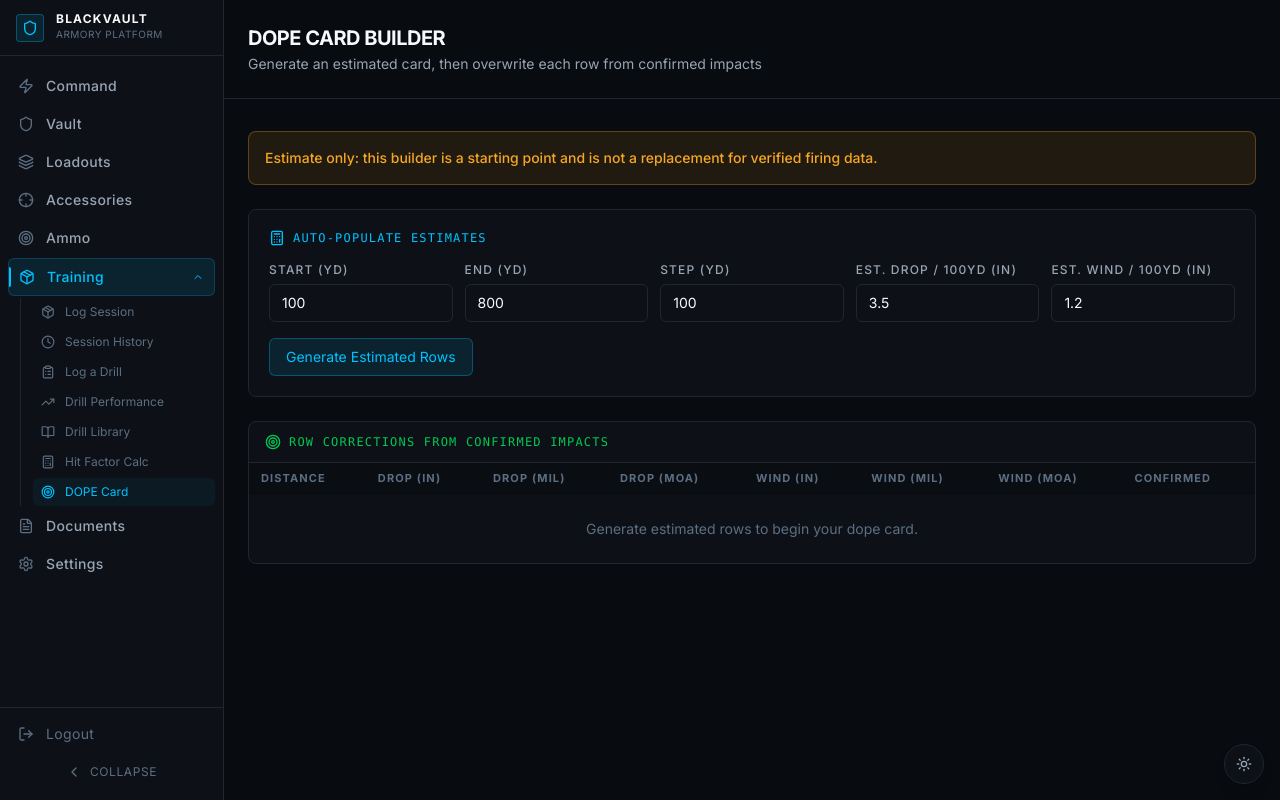
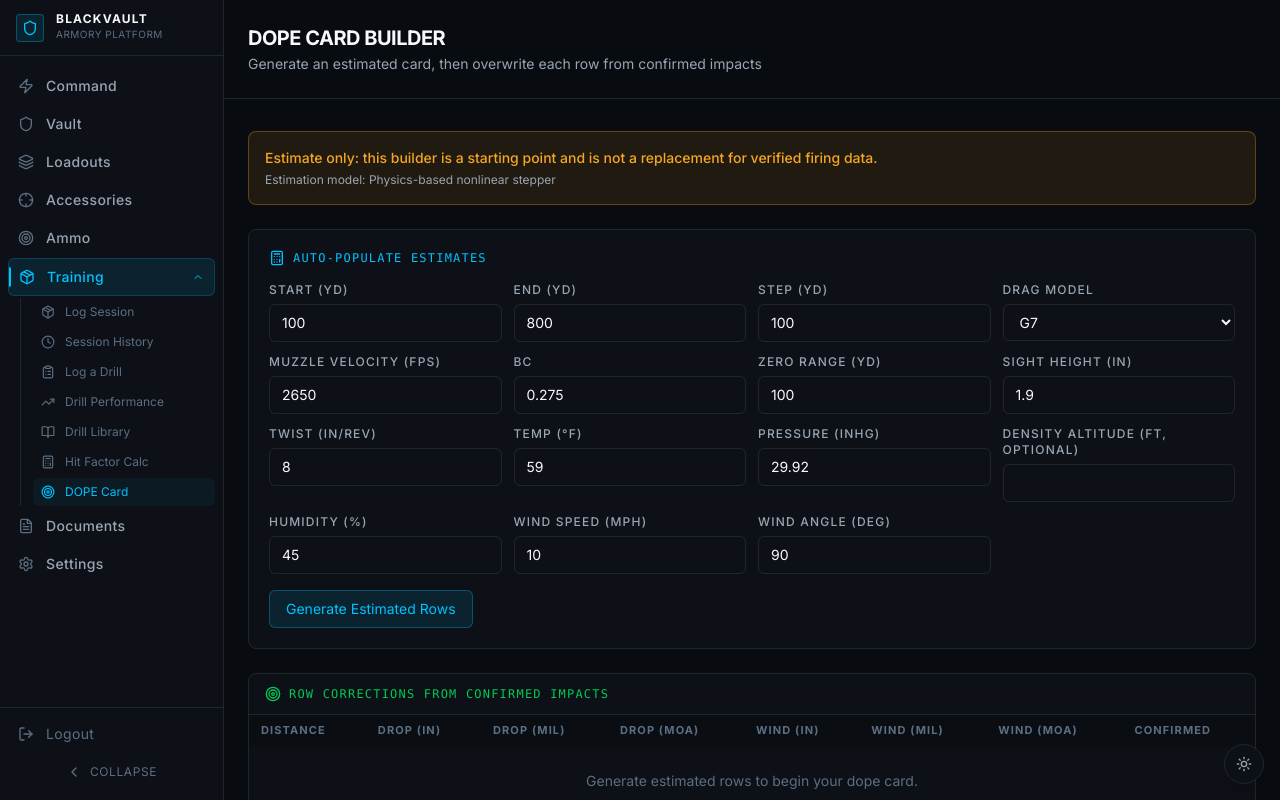
Before and after one commit to theaveragedeveloper/ProjectBlackVault, a Next.js app: page /range/dope-card in a window 1280 px wide. Built offline with nearby package versions, Linux system fonts and the light colour scheme.

Commit message:
Add physics-based ballistics solver for dope card

```diff
--- a/src/app/range/dope-card/page.tsx
+++ b/src/app/range/dope-card/page.tsx
@@ -9,6 +9,7 @@ import {
   type AngularDopeRow,
   type DopeRowCorrection,
 } from "@/lib/ballistics/dope";
+import { solveTrajectoryRows, type DragModel } from "@/lib/ballistics/solver";
 import { Calculator, Target } from "lucide-react";
 
 const INPUT_CLASS =
@@ -20,11 +21,22 @@ export default function DopeCardPage() {
   const [endYd, setEndYd] = useState("800");
   const [stepYd, setStepYd] = useState("100");
 
-  const [dropPer100YdIn, setDropPer100YdIn] = useState("3.5");
-  const [windPer100YdIn, setWindPer100YdIn] = useState("1.2");
+  const [muzzleVelocityFps, setMuzzleVelocityFps] = useState("2650");
+  const [ballisticCoefficient, setBallisticCoefficient] = useState("0.275");
+  const [dragModel, setDragModel] = useState<DragModel>("G7");
+  const [zeroRangeYd, setZeroRangeYd] = useState("100");
+  const [sightHeightIn, setSightHeightIn] = useState("1.9");
+  const [twistIn, setTwistIn] = useState("8");
+  const [temperatureF, setTemperatureF] = useState("59");
+  const [pressureInHg, setPressureInHg] = useState("29.92");
+  const [densityAltitudeFt, setDensityAltitudeFt] = useState("");
+  const [humidityPercent, setHumidityPercent] = useState("45");
+  const [windSpeedMph, setWindSpeedMph] = useState("10");
+  const [windAngleDeg, setWindAngleDeg] = useState("90");
 
   const [rows, setRows] = useState<AngularDopeRow[]>([]);
   const [corrections, setCorrections] = useState<Record<number, DopeRowCorrection>>({});
+  const estimationModel = "Physics-based nonlinear stepper";
 
   const estimateSummary = useMemo(() => {
     if (!rows.length) return null;
@@ -33,22 +45,24 @@ export default function DopeCardPage() {
   }, [rows]);
 
   function handleGenerate() {
-    const start = Number(startYd);
-    const end = Number(endYd);
-    const step = Number(stepYd);
-    const dropRate = Number(dropPer100YdIn);
-    const windRate = Number(windPer100YdIn);
+    const distanceRows = generateDistanceRows(Number(startYd), Number(endYd), Number(stepYd));
+    const solvedRows = solveTrajectoryRows(distanceRows, {
+      muzzleVelocityFps: Number(muzzleVelocityFps),
+      ballisticCoefficient: Number(ballisticCoefficient),
+      dragModel,
+      zeroRangeYd: Number(zeroRangeYd),
+      sightHeightIn: Number(sightHeightIn),
+      twistIn: Number(twistIn),
+      temperatureF: Number(temperatureF),
+      pressureInHg: Number(pressureInHg),
+      densityAltitudeFt: densityAltitudeFt ? Number(densityAltitudeFt) : undefined,
+      humidityPercent: Number(humidityPercent),
+      windSpeedMph: Number(windSpeedMph),
+      windAngleDeg: Number(windAngleDeg),
+    });
 
-    const distanceRows = generateDistanceRows(start, end, step);
-    const estimatedRows = distanceRows.map(({ distanceYd }) => ({
-      distanceYd,
-      dropIn: Number(((distanceYd / 100) * dropRate).toFixed(2)),
-      windIn: Number(((distanceYd / 100) * windRate).toFixed(2)),
-    }));
-
-    const converted = convertDropWindToAngular(estimatedRows);
     setCorrections({});
-    setRows(converted);
+    setRows(convertDropWindToAngular(solvedRows));
   }
 
   function updateCorrection(distanceYd: number, patch: DopeRowCorrection) {
@@ -71,10 +85,11 @@ export default function DopeCardPage() {
       />
 
       <div className="max-w-6xl mx-auto px-6 py-8 space-y-6">
-        <div className="bg-[#F5A623]/10 border border-[#F5A623]/30 rounded-lg p-4">
+        <div className="bg-[#F5A623]/10 border border-[#F5A623]/30 rounded-lg p-4 space-y-1">
           <p className="text-sm text-[#F5A623] font-medium">
             Estimate only: this builder is a starting point and is not a replacement for verified firing data.
           </p>
+          <p className="text-xs text-vault-text-muted">Estimation model: {estimationModel}</p>
         </div>
 
         <section className="bg-vault-surface border border-vault-border rounded-lg p-5 space-y-4">
@@ -83,7 +98,7 @@ export default function DopeCardPage() {
             <h2 className="text-xs uppercase tracking-widest text-[#00C2FF] font-mono">Auto-Populate Estimates</h2>
           </div>
 
-          <div className="grid grid-cols-1 md:grid-cols-5 gap-3">
+          <div className="grid grid-cols-1 md:grid-cols-4 gap-3">
             <div>
               <label className={LABEL_CLASS}>Start (yd)</label>
               <input value={startYd} onChange={(e) => setStartYd(e.target.value)} type="number" min={1} className={INPUT_CLASS} />
@@ -97,12 +112,55 @@ export default function DopeCardPage() {
               <input value={stepYd} onChange={(e) => setStepYd(e.target.value)} type="number" min={1} className={INPUT_CLASS} />
             </div>
             <div>
-              <label className={LABEL_CLASS}>Est. Drop / 100yd (in)</label>
-              <input value={dropPer100YdIn} onChange={(e) => setDropPer100YdIn(e.target.value)} type="number" step="0.1" className={INPUT_CLASS} />
+              <label className={LABEL_CLASS}>Drag Model</label>
+              <select value={dragModel} onChange={(e) => setDragModel(e.target.value as DragModel)} className={INPUT_CLASS}>
+                <option value="G1">G1</option>
+                <option value="G7">G7</option>
+              </select>
             </div>
             <div>
-              <label className={LABEL_CLASS}>Est. Wind / 100yd (in)</label>
-              <input value={windPer100YdIn} onChange={(e) => setWindPer100YdIn(e.target.value)} type="number" step="0.1" className={INPUT_CLASS} />
+              <label className={LABEL_CLASS}>Muzzle Velocity (fps)</label>
+              <input value={muzzleVelocityFps} onChange={(e) => setMuzzleVelocityFps(e.target.value)} type="number" className={INPUT_CLASS} />
+            </div>
+            <div>
+              <label className={LABEL_CLASS}>BC</label>
+              <input value={ballisticCoefficient} onChange={(e) => setBallisticCoefficient(e.target.value)} type="number" step="0.001" className={INPUT_CLASS} />
+            </div>
+            <div>
+              <label className={LABEL_CLASS}>Zero Range (yd)</label>
+              <input value={zeroRangeYd} onChange={(e) => setZeroRangeYd(e.target.value)} type="number" className={INPUT_CLASS} />
+            </div>
+            <div>
+              <label className={LABEL_CLASS}>Sight Height (in)</label>
+              <input value={sightHeightIn} onChange={(e) => setSightHeightIn(e.target.value)} type="number" step="0.1" className={INPUT_CLASS} />
+            </div>
+            <div>
+              <label className={LABEL_CLASS}>Twist (in/rev)</label>
+              <input value={twistIn} onChange={(e) => setTwistIn(e.target.value)} type="number" step="0.1" className={INPUT_CLASS} />
+            </div>
+            <div>
+              <label className={LABEL_CLASS}>Temp (°F)</label>
+              <input value={temperatureF} onChange={(e) => setTemperatureF(e.target.value)} type="number" className={INPUT_CLASS} />
+            </div>
+            <div>
+              <label className={LABEL_CLASS}>Pressure (inHg)</label>
+              <input value={pressureInHg} onChange={(e) => setPressureInHg(e.target.value)} type="number" step="0.01" className={INPUT_CLASS} />
+            </div>
+            <div>
+              <label className={LABEL_CLASS}>Density Altitude (ft, optional)</label>
+              <input value={densityAltitudeFt} onChange={(e) => setDensityAltitudeFt(e.target.value)} type="number" className={INPUT_CLASS} />
+            </div>
+            <div>
+              <label className={LABEL_CLASS}>Humidity (%)</label>
+              <input value={humidityPercent} onChange={(e) => setHumidityPercent(e.target.value)} type="number" className={INPUT_CLASS} />
+            </div>
+            <div>
+              <label className={LABEL_CLASS}>Wind Speed (mph)</label>
+              <input value={windSpeedMph} onChange={(e) => setWindSpeedMph(e.target.value)} type="number" className={INPUT_CLASS} />
+            </div>
+            <div>
+              <label className={LABEL_CLASS}>Wind Angle (deg)</label>
+              <input value={windAngleDeg} onChange={(e) => setWindAngleDeg(e.target.value)} type="number" className={INPUT_CLASS} />
             </div>
           </div>
 
--- /dev/null
+++ b/src/lib/ballistics/solver.ts
@@ -0,0 +1,131 @@
+import type { BallisticOutputRow, DistanceRow } from "@/lib/ballistics/dope";
+
+export type DragModel = "G1" | "G7";
+
+export interface SolverInput {
+  muzzleVelocityFps: number;
+  ballisticCoefficient: number;
+  dragModel: DragModel;
+  zeroRangeYd: number;
+  sightHeightIn: number;
+  twistIn: number;
+  temperatureF: number;
+  pressureInHg?: number;
+  densityAltitudeFt?: number;
+  humidityPercent: number;
+  windSpeedMph: number;
+  windAngleDeg: number;
+}
+
+const FT_PER_YD = 3;
+const IN_PER_FT = 12;
+const G_FTPS2 = 32.174;
+const SEA_LEVEL_AIR_DENSITY = 0.0023769; // slug/ft^3
+const SEA_LEVEL_TEMP_R = 518.67;
+
+function clamp(value: number, min: number, max: number): number {
+  return Math.min(max, Math.max(min, value));
+}
+
+function toRadians(deg: number): number {
+  return (deg * Math.PI) / 180;
+}
+
+function estimateAirDensity(input: SolverInput): number {
+  if (Number.isFinite(input.densityAltitudeFt)) {
+    const da = input.densityAltitudeFt as number;
+    return SEA_LEVEL_AIR_DENSITY * Math.exp(-da / 30000);
+  }
+
+  const pressureInHg = input.pressureInHg ?? 29.92;
+  const tempR = input.temperatureF + 459.67;
+  const humidityFactor = 1 - clamp(input.humidityPercent, 0, 100) * 0.0015;
+
+  const densityRatio = (pressureInHg / 29.92) * (SEA_LEVEL_TEMP_R / tempR) * humidityFactor;
+  return SEA_LEVEL_AIR_DENSITY * densityRatio;
+}
+
+function dragConstant(input: SolverInput, airDensity: number): number {
+  const modelFactor = input.dragModel === "G7" ? 0.65 : 1;
+  return (0.000042 * (airDensity / SEA_LEVEL_AIR_DENSITY) * modelFactor) / Math.max(input.ballisticCoefficient, 0.01);
+}
+
+interface IntegratedState {
+  xFt: number;
+  tS: number;
+  yFt: number;
+  vyFps: number;
+  velocityFps: number;
+}
+
+function integrateToDistance(targetYd: number, launchAngleRad: number, input: SolverInput): IntegratedState {
+  const targetFt = targetYd * FT_PER_YD;
+  const stepFt = 3;
+  const airDensity = estimateAirDensity(input);
+  const k = dragConstant(input, airDensity);
+
+  let xFt = 0;
+  let yFt = -input.sightHeightIn / IN_PER_FT;
+  let vyFps = input.muzzleVelocityFps * Math.sin(launchAngleRad);
+  let velocityFps = input.muzzleVelocityFps * Math.cos(launchAngleRad);
+  let tS = 0;
+
+  while (xFt < targetFt) {
+    const dx = Math.min(stepFt, targetFt - xFt);
+    const v = Math.max(velocityFps, 400);
+    const vNext = Math.max(v - k * v * v * (dx / v), 300);
+    const dt = dx / ((v + vNext) * 0.5);
+
+    vyFps -= G_FTPS2 * dt;
+    yFt += vyFps * dt;
+
+    xFt += dx;
+    tS += dt;
+    velocityFps = vNext;
+  }
+
+  return { xFt, tS, yFt, vyFps, velocityFps };
+}
+
+function solveZeroLaunchAngle(input: SolverInput): number {
+  let low = -0.03;
+  let high = 0.08;
+
+  for (let i = 0; i < 30; i += 1) {
+    const mid = (low + high) / 2;
+    const yMid = integrateToDistance(input.zeroRangeYd, mid, input).yFt;
+    if (yMid > 0) {
+      high = mid;
+    } else {
+      low = mid;
+    }
+  }
+
+  return (low + high) / 2;
+}
+
+function computeSpinDriftIn(distanceYd: number, timeS: number, input: SolverInput): number {
+  const twistSign = input.twistIn >= 0 ? 1 : -1;
+  const twistRate = Math.abs(input.twistIn) > 0 ? 12 / Math.abs(input.twistIn) : 0;
+  const distanceFactor = (distanceYd / 1000) ** 1.4;
+  return twistSign * 0.8 * twistRate * distanceFactor * timeS;
+}
+
+export function solveTrajectoryRows(distances: DistanceRow[], input: SolverInput): BallisticOutputRow[] {
+  if (!distances.length) return [];
+
+  const launchAngle = solveZeroLaunchAngle(input);
+  const windFps = input.windSpeedMph * 1.46667 * Math.sin(toRadians(input.windAngleDeg));
+
+  return distances.map(({ distanceYd }) => {
+    const state = integrateToDistance(distanceYd, launchAngle, input);
+    const dropIn = Math.max(0, -state.yFt * IN_PER_FT);
+    const windIn = windFps * state.tS * IN_PER_FT * 0.9 + computeSpinDriftIn(distanceYd, state.tS, input);
+
+    return {
+      distanceYd,
+      dropIn: Math.round(dropIn * 100) / 100,
+      windIn: Math.round(windIn * 100) / 100,
+    };
+  });
+}
```
Also changed, not shown: 1 other file (tests, documents, lock files or other folders).
